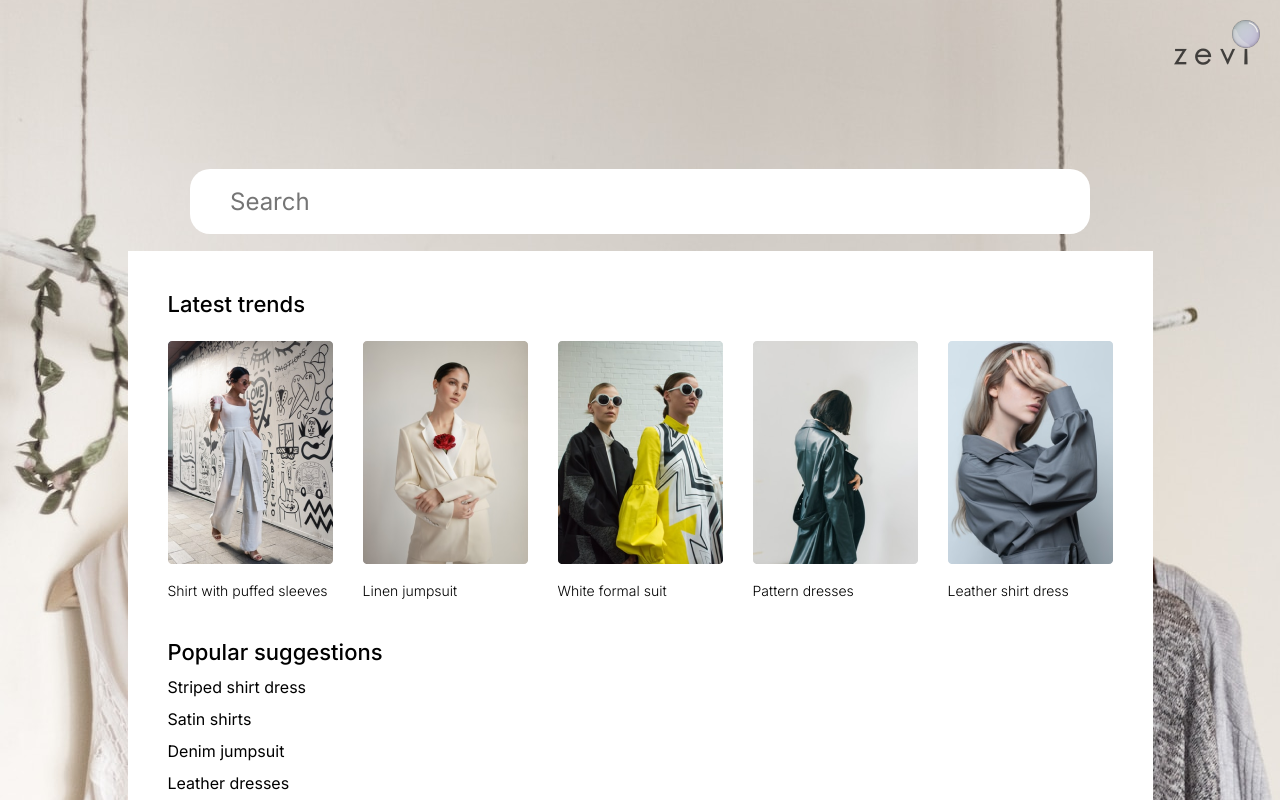
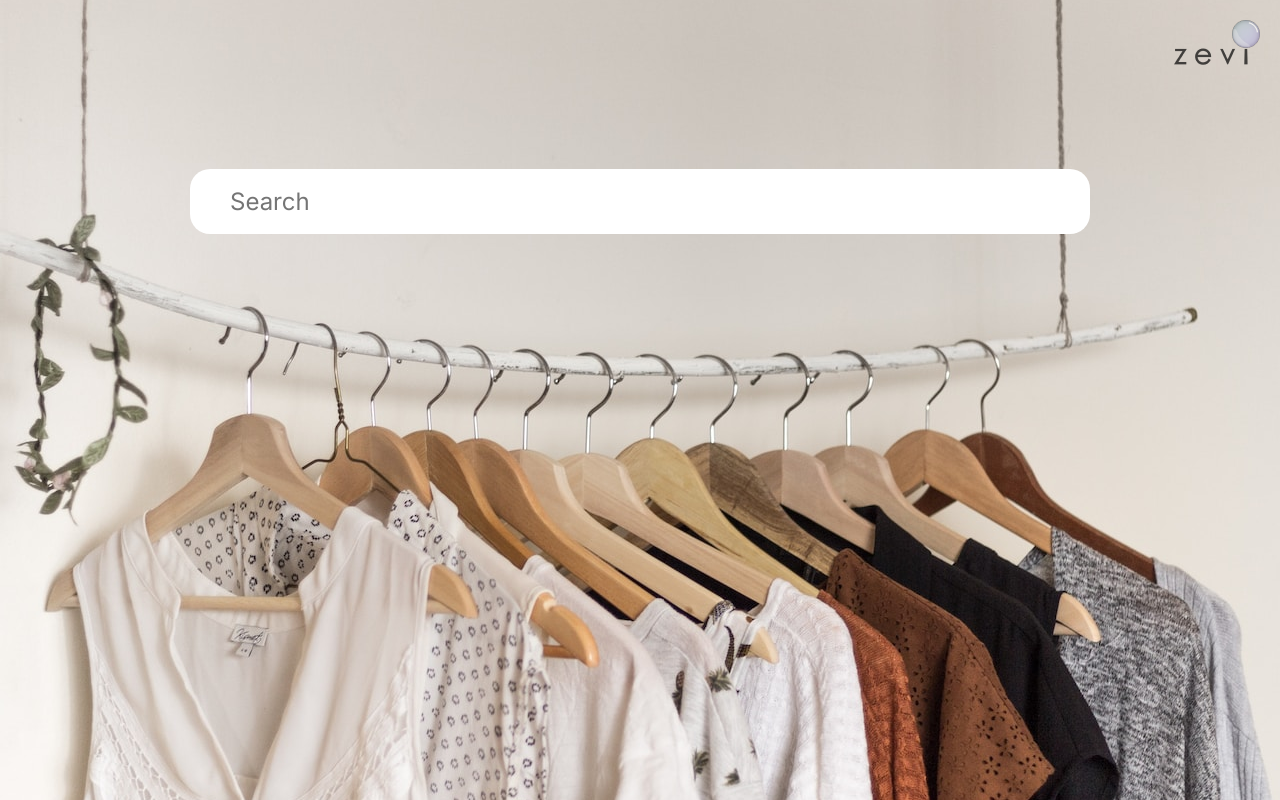
Before and after one commit to RuchiRay/Zevi, a React (Create React App) app: page / in a window 1280 px wide. Shown: the top 800 px of the page. Built offline with nearby package versions, Linux system fonts and the light colour scheme.

Commit message:
added condition for opening trending box

```diff
--- a/src/components/search/Search.tsx
+++ b/src/components/search/Search.tsx
@@ -1,9 +1,20 @@
-import React from "react";
+import React, { Dispatch, SetStateAction } from "react";
 import "./search.scss";
-export const Search = () => {
+
+type SearchProps = {
+  setOpenTrending: Dispatch<SetStateAction<boolean>>;
+};
+
+export const Search = ({ setOpenTrending }: SearchProps) => {
   return (
     <div className="search-container">
-      <input type="text" name="" id="" placeholder="Search" />
+      <input
+        type="text"
+        name=""
+        id=""
+        onClick={() => setOpenTrending(true)}
+        placeholder="Search"
+      />
     </div>
   );
 };
--- a/src/components/trendingBox/Trending.tsx
+++ b/src/components/trendingBox/Trending.tsx
@@ -1,8 +1,9 @@
 import React from "react";
 import "./trending.scss";
 import { trending } from "../../data/trending";
+
 export const Trending = () => {
-  const suggestions = [
+  const suggestions: string[] = [
     "Striped shirt dress",
     "Satin shirts",
     "Denim jumpsuit",
--- a/src/pages/home/Home.tsx
+++ b/src/pages/home/Home.tsx
@@ -1,9 +1,10 @@
-import React from "react";
+import React, { useState } from "react";
 import logo from "../../images/zeviLogo.png";
 import { Search } from "../../components/search/Search";
 import "./home.scss";
 import { Trending } from "../../components/trendingBox/Trending";
 export const Home = () => {
+  const [openTrending, setOpenTrending] = useState(false);
   return (
     <div className="home-container">
       <div className="w-full logo-wrapper">
@@ -11,8 +12,8 @@ export const Home = () => {
           <img src={logo} alt="" />
         </div>
       </div>
-      <Search />
-      <Trending />
+      <Search setOpenTrending={setOpenTrending} />
+      {openTrending && <Trending />}
     </div>
   );
 };
```
